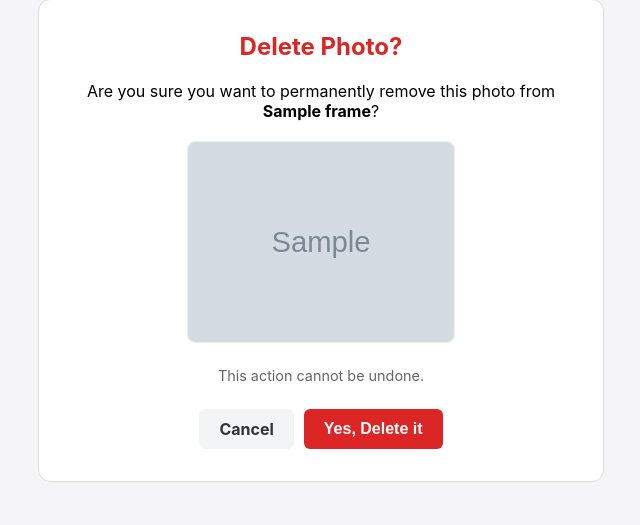
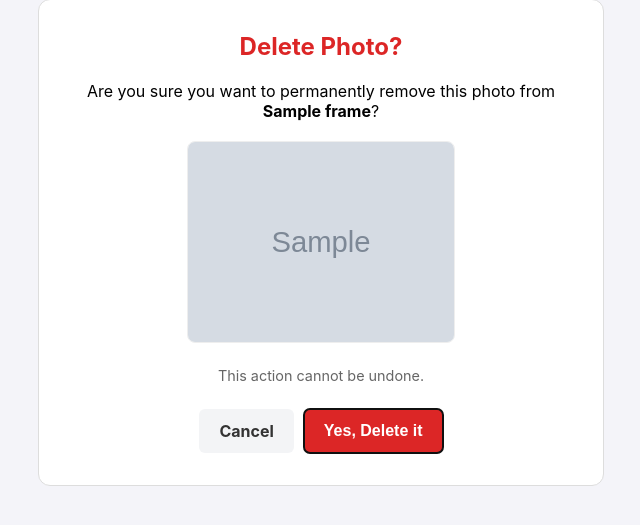
Before and after one commit to Malaber/postcard, a Django app: page /p/photo/00000000-0000-0000-0000-000000000001/delete/ in a window 1280 px wide. Shown: the part 140-665 px from the top of the page, without its empty margins (319-959 px from the left). Run offline with Django 5.2, Linux system fonts and the light colour scheme; a user stored in the database is signed in; tables that the repository leaves empty hold one stand-in row (values such as "Sample post"); grey boxes marked "Sample" are stand-in pictures.

Commit message:
Autofocus on delete view

```diff
--- a/templates/delete_photo.html
+++ b/templates/delete_photo.html
@@ -17,11 +17,12 @@
 
         <div style="display: flex; gap: 10px; justify-content: center; margin-top: 25px;">
             <a href="{% url 'frame_detail' photo.frame.id %}"
-               style="padding: 10px 20px; background: #f3f4f6; color: #333; text-decoration: none; border-radius: 6px; font-weight: bold;">
+               style="padding: 10px 20px; background: #f3f4f6; color: #333; text-decoration: none; border-radius: 6px; font-weight: bold; line-height: 1.5;">
                Cancel
             </a>
 
             <button type="submit"
+                    autofocus
                     style="padding: 10px 20px; background: #dc2626; color: white; border: none; border-radius: 6px; cursor: pointer; font-weight: bold; font-size: 1rem;">
                 Yes, Delete it
             </button>
```
